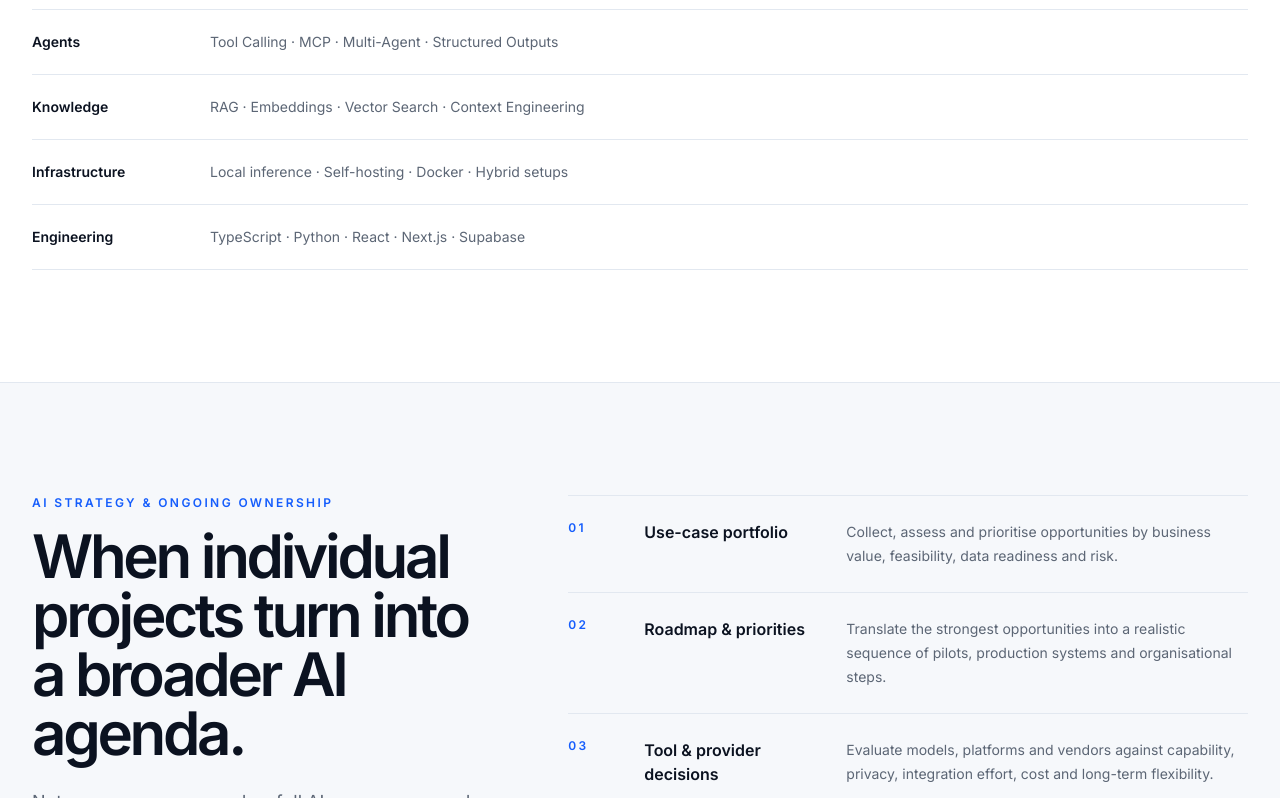
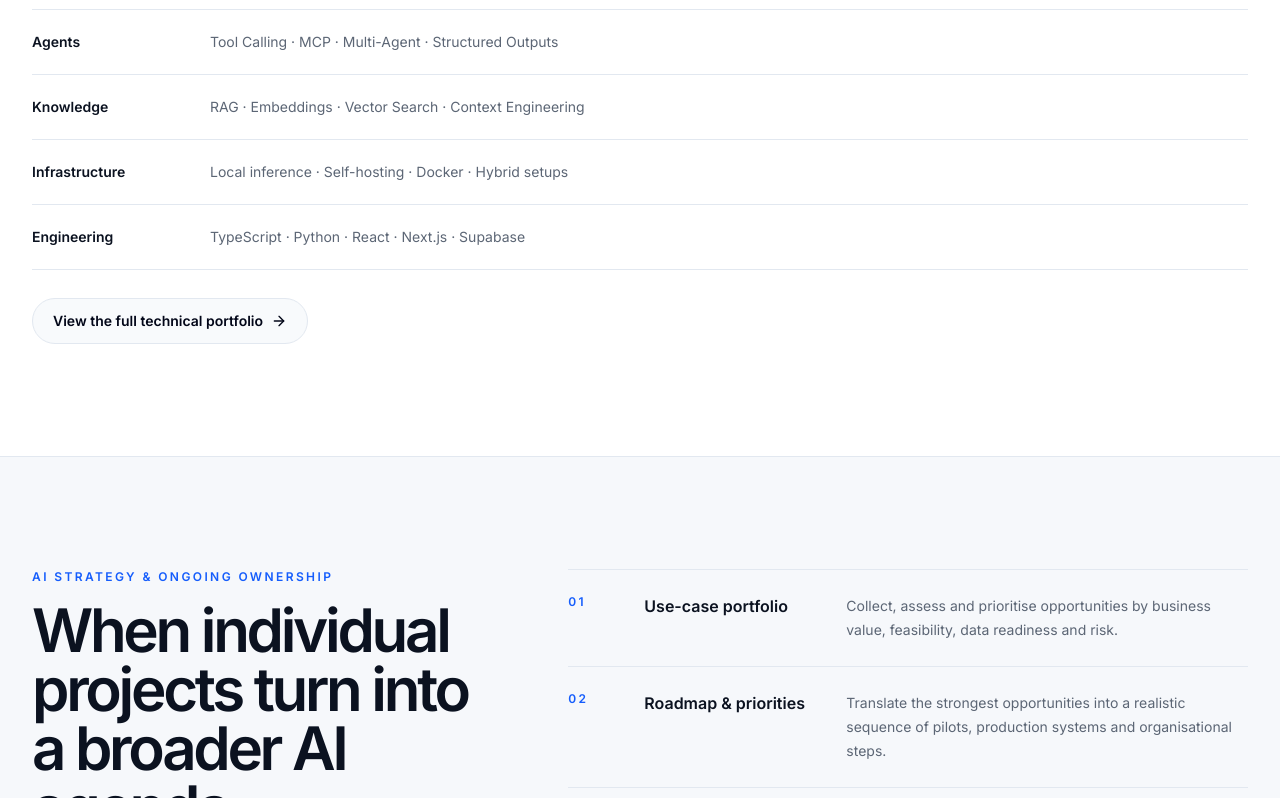
Before and after one commit to rem0ulade/vantura-neu, a Next.js app: page /ai in a window 1280 px wide. Shown: the part 4050-4848 px from the top of the page. Built offline with nearby package versions, Linux system fonts and the light colour scheme.

Commit message:
Promote reporting demo and technical portfolio

```diff
--- a/components/LocalizedAIPage.tsx
+++ b/components/LocalizedAIPage.tsx
@@ -48,6 +48,7 @@ const copy = {
       ['Infrastructure', 'Local inference · Self-hosting · Docker · Hybrid setups'],
       ['Engineering', 'TypeScript · Python · React · Next.js · Supabase'],
     ],
+    stackPortfolio: 'View the full technical portfolio',
     strategyEyebrow: 'AI strategy & ongoing ownership',
     strategyTitle: 'When individual projects turn into a broader AI agenda.',
     strategyLead: 'Not every company needs a full AI programme on day one. But once several teams, tools and use cases are involved, clear ownership becomes valuable. I can help turn those moving parts into a practical operating model — without separating strategy from implementation.',
@@ -106,6 +107,7 @@ const copy = {
       ['Infrastruktur', 'Local Inference · Self-Hosting · Docker · Hybrid-Setups'],
       ['Engineering', 'TypeScript · Python · React · Next.js · Supabase'],
     ],
+    stackPortfolio: 'Vollständiges technisches Portfolio ansehen',
     strategyEyebrow: 'KI-Strategie & laufende Verantwortung',
     strategyTitle: 'Wenn aus einzelnen Projekten eine größere KI-Agenda wird.',
     strategyLead: 'Nicht jedes Unternehmen braucht vom ersten Tag an ein vollständiges KI-Programm. Sobald aber mehrere Teams, Tools und Use Cases zusammenkommen, wird klare Verantwortung wertvoll. Ich helfe dabei, daraus ein praktikables Operating Model zu machen — ohne Strategie und Umsetzung voneinander zu trennen.',
@@ -174,7 +176,7 @@ export function LocalizedAIPage({ locale }: { locale: 'en' | 'de' }) {
 
       <section className="bg-[#f6f8fb] py-20 lg:py-28"><div className="mx-auto max-w-7xl px-6 lg:px-8"><div className="grid gap-8 overflow-hidden rounded-[34px] bg-gradient-to-br from-violet-700 via-fuchsia-600 to-blue-600 p-7 text-white shadow-2xl sm:p-10 lg:grid-cols-[1.05fr_.95fr] lg:p-12"><div><p className="text-xs font-semibold uppercase tracking-[.2em] text-white/60">{t.graceEyebrow}</p><h2 className="mt-5 text-4xl font-semibold leading-[.98] tracking-[-.05em] sm:text-5xl">{t.graceTitle}</h2><p className="mt-5 max-w-2xl text-base leading-7 text-white/70">{t.graceLead}</p><a href="https://meet-grace.com" target="_blank" rel="noreferrer" className="mt-7 inline-flex items-center gap-2 rounded-full bg-white px-5 py-3 text-sm font-semibold text-slate-950">{t.graceCta}<ArrowRight size={16}/></a></div><div className="grid gap-3 sm:grid-cols-2 lg:grid-cols-1">{t.gracePoints.map(point=><div key={point} className="flex items-center gap-3 rounded-2xl border border-white/15 bg-white/10 px-4 py-4 text-sm font-medium"><Sparkles size={16} className="shrink-0"/>{point}</div>)}</div></div></div></section>
 
-      <section className="bg-white py-20 lg:py-28"><div className="mx-auto max-w-7xl px-6 lg:px-8"><p className="text-xs font-semibold uppercase tracking-[.2em] text-blue-600">{t.stackEyebrow}</p><h2 className="mt-4 max-w-3xl text-4xl font-semibold tracking-[-.055em] sm:text-6xl">{t.stackTitle}</h2><div className="mt-10 divide-y divide-slate-200 border-y border-slate-200">{t.stack.map(([label,value])=><div key={label} className="grid gap-2 py-5 sm:grid-cols-[170px_1fr] sm:items-center"><p className="text-sm font-semibold">{label}</p><p className="text-sm leading-6 text-muted">{value}</p></div>)}</div></div></section>
+      <section className="bg-white py-20 lg:py-28"><div className="mx-auto max-w-7xl px-6 lg:px-8"><p className="text-xs font-semibold uppercase tracking-[.2em] text-blue-600">{t.stackEyebrow}</p><h2 className="mt-4 max-w-3xl text-4xl font-semibold tracking-[-.055em] sm:text-6xl">{t.stackTitle}</h2><div className="mt-10 divide-y divide-slate-200 border-y border-slate-200">{t.stack.map(([label,value])=><div key={label} className="grid gap-2 py-5 sm:grid-cols-[170px_1fr] sm:items-center"><p className="text-sm font-semibold">{label}</p><p className="text-sm leading-6 text-muted">{value}</p></div>)}</div><Link href="/Portfolio/" className="mt-7 inline-flex items-center gap-2 rounded-full border border-slate-200 bg-[#f8fafc] px-5 py-3 text-sm font-semibold text-slate-950 transition hover:border-slate-950">{t.stackPortfolio}<ArrowRight size={16}/></Link></div></section>
 
       <section className="border-t border-slate-200 bg-[#f6f8fb] py-20 lg:py-28"><div className="mx-auto max-w-7xl px-6 lg:px-8"><div className="grid gap-10 lg:grid-cols-[.82fr_1.18fr] lg:gap-16"><div><p className="text-xs font-semibold uppercase tracking-[.2em] text-blue-600">{t.strategyEyebrow}</p><h2 className="mt-4 max-w-xl text-4xl font-semibold leading-[.98] tracking-[-.055em] sm:text-6xl">{t.strategyTitle}</h2><p className="mt-6 max-w-xl text-base leading-7 text-muted sm:text-lg sm:leading-8">{t.strategyLead}</p></div><div className="divide-y divide-slate-200 border-y border-slate-200">{t.strategyPoints.map(([number,title,description])=><div key={number} className="grid gap-3 py-6 sm:grid-cols-[64px_190px_1fr] sm:items-start"><span className="text-xs font-semibold tracking-[.18em] text-blue-600">{number}</span><h3 className="text-base font-semibold">{title}</h3><p className="text-sm leading-6 text-muted">{description}</p></div>)}</div></div></div></section>
 
--- a/components/LocalizedReporting.tsx
+++ b/components/LocalizedReporting.tsx
@@ -64,7 +64,7 @@ export function LocalizedReporting({locale}:{locale:'en'|'de'}){
  const contact=`mailto:jk@vantura-studios.com?subject=${encodeURIComponent(locale==='de'?'Erstgespräch: Reporting & Daten':'Intro call: Reporting & data')}`
  return <div className="min-h-screen bg-white text-ink">
   <header className="sticky top-0 z-50 border-b border-line bg-white/90 backdrop-blur"><nav className="mx-auto flex h-16 max-w-6xl items-center justify-between px-4 sm:px-6 lg:px-8"><Link href={`${prefix}/`} className="flex min-w-0 items-center gap-2"><img src={basePath+'/brand/vantura-logo.png'} alt="" className="h-9 w-9 shrink-0 object-contain"/><span className="truncate text-[15px] font-semibold sm:text-[17px]">Vantura Studios</span></Link><div className="ml-3 flex shrink-0 items-center gap-3"><Link href={`${prefix}/`} className="hidden text-sm text-muted sm:block">{t.home}</Link><LanguageSwitch locale={locale}/><a href={contact} className="hidden rounded-full bg-ink px-4 py-2 text-sm font-medium text-white sm:block">{t.call}</a></div></nav></header>
-  <main><section className="bg-paper"><div className="mx-auto grid max-w-6xl gap-10 px-5 py-16 sm:px-6 sm:py-20 lg:grid-cols-2 lg:items-center lg:gap-14 lg:px-8 lg:py-28"><div><p className="inline-flex rounded-full border border-line bg-white px-3 py-1.5 text-xs text-muted sm:text-sm">{t.badge}</p><h1 className="mt-6 text-4xl font-semibold tracking-[-.045em] sm:mt-7 sm:text-6xl lg:text-7xl">{t.hero}</h1><p className="mt-6 max-w-xl text-base leading-7 text-muted sm:mt-7 sm:text-lg sm:leading-8">{t.intro}</p><a href={contact} className="mt-8 inline-flex w-full items-center justify-center gap-2 rounded-full bg-ink px-6 py-3.5 text-sm font-semibold text-white sm:mt-9 sm:w-auto">{t.call}<ArrowRight size={16}/></a><p className="mt-5 text-sm leading-6 text-muted">{t.proofLine}</p></div><HeroDashboard/></div></section>
+  <main><section className="bg-paper"><div className="mx-auto grid max-w-6xl gap-10 px-5 py-16 sm:px-6 sm:py-20 lg:grid-cols-2 lg:items-center lg:gap-14 lg:px-8 lg:py-28"><div><p className="inline-flex rounded-full border border-line bg-white px-3 py-1.5 text-xs text-muted sm:text-sm">{t.badge}</p><h1 className="mt-6 text-4xl font-semibold tracking-[-.045em] sm:mt-7 sm:text-6xl lg:text-7xl">{t.hero}</h1><p className="mt-6 max-w-xl text-base leading-7 text-muted sm:mt-7 sm:text-lg sm:leading-8">{t.intro}</p><div className="mt-8 flex flex-col gap-3 sm:mt-9 sm:flex-row"><Link href={demoHref} className="inline-flex w-full items-center justify-center gap-2 rounded-full bg-ink px-6 py-3.5 text-sm font-semibold text-white sm:w-auto">{t.demoCta}<ArrowRight size={16}/></Link><a href={contact} className="inline-flex w-full items-center justify-center gap-2 rounded-full border border-line bg-white px-6 py-3.5 text-sm font-semibold text-ink transition hover:border-ink sm:w-auto">{t.call}</a></div><p className="mt-5 text-sm leading-6 text-muted">{t.proofLine}</p></div><HeroDashboard/></div></section>
   <section className="border-y border-line bg-white py-16"><div className="mx-auto max-w-6xl px-6 lg:px-8"><div className="max-w-3xl"><p className="text-xs font-semibold uppercase tracking-[.18em] text-accent">{t.clientsEyebrow}</p><h2 className="mt-4 text-3xl font-semibold tracking-[-.035em] sm:text-4xl">{t.clientsTitle}</h2><p className="mt-4 leading-7 text-muted">{t.clientsLead}</p></div><div className="mt-10 grid grid-cols-2 gap-4 sm:grid-cols-3 lg:grid-cols-5">{CUSTOMERS.map(customer=><a key={customer.name} href={customer.href} target="_blank" rel="noreferrer" aria-label={customer.name} className="group flex h-28 items-center justify-center rounded-2xl border border-line bg-paper px-5 transition-all duration-300 hover:-translate-y-1 hover:bg-white hover:shadow-card"><img src={basePath+customer.logo} alt={customer.name} className="max-h-16 w-full object-contain opacity-75 grayscale transition-all duration-300 group-hover:opacity-100 group-hover:grayscale-0"/></a>)}</div></div></section>
   <section className="mx-auto max-w-6xl px-5 py-16 sm:px-6 sm:py-24 lg:px-8"><h2 className="text-3xl font-semibold tracking-[-.03em] sm:text-5xl">{t.problem}</h2><p className="mt-5 max-w-3xl text-base leading-7 text-muted sm:text-lg sm:leading-8">{t.problemText}</p><Link href={demoHref} className="mt-8 inline-flex w-full items-center justify-center gap-2 rounded-full border border-line bg-white px-6 py-3.5 text-sm font-semibold text-ink transition hover:border-ink sm:w-auto">{t.demoCta}<ArrowRight size={16}/></Link><div className="mt-10 grid gap-4 sm:mt-12 sm:grid-cols-2 sm:gap-5 lg:grid-cols-4">{t.cards.map(([a,b,I])=><article key={a as string} className="rounded-2xl border border-line p-5 sm:p-6"><I size={20}/><h3 className="mt-5 font-semibold">{a}</h3><p className="mt-2 text-sm leading-6 text-muted">{b}</p></article>)}</div></section>
   <section className="bg-paper py-24"><div className="mx-auto max-w-6xl px-6 lg:px-8"><h2 className="text-4xl font-semibold sm:text-5xl">{t.solution}</h2><p className="mt-5 max-w-3xl text-lg leading-8 text-muted">{t.solutionText}</p><div className="mt-12 grid gap-6 md:grid-cols-2">{t.services.map(([a,b,I])=><article key={a as string} className="rounded-2xl border border-line bg-white p-8"><I size={22}/><h3 className="mt-5 text-xl font-semibold">{a}</h3><p className="mt-3 leading-7 text-muted">{b}</p></article>)}</div></div></section>
```
